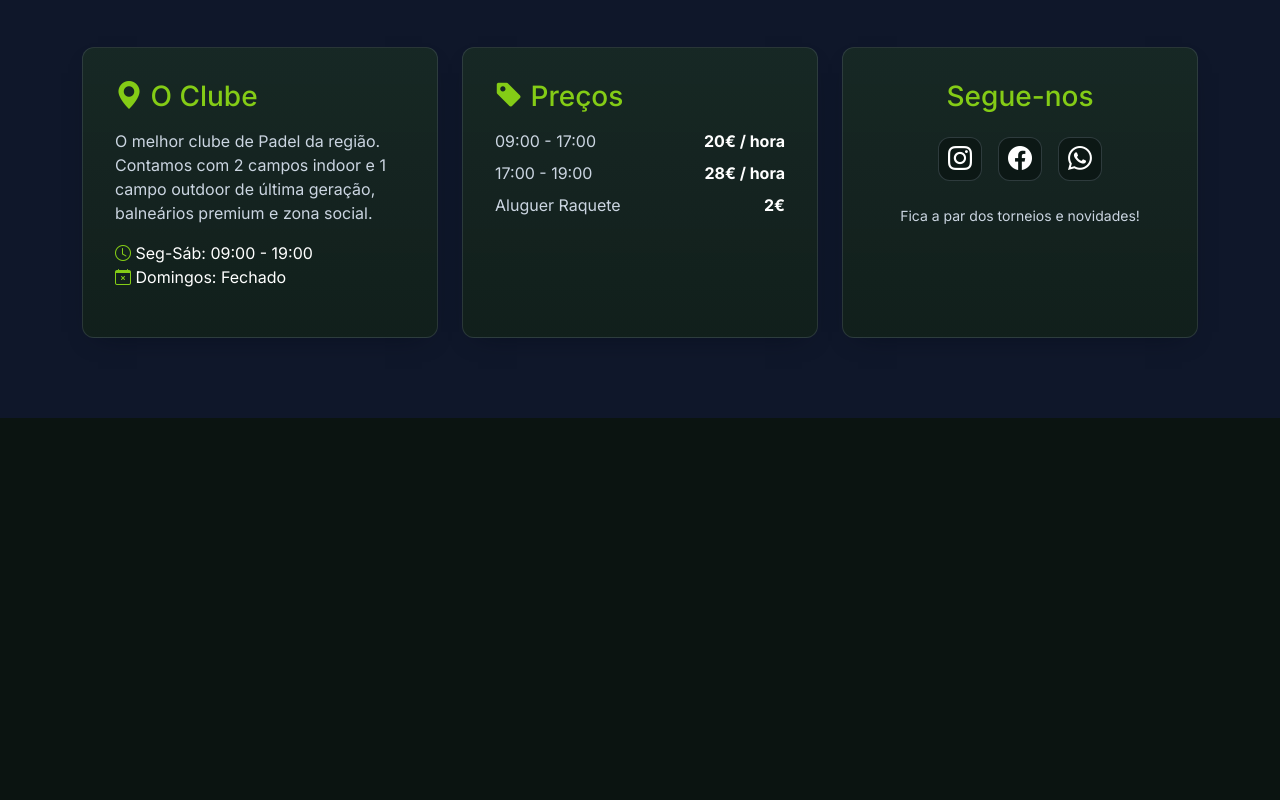
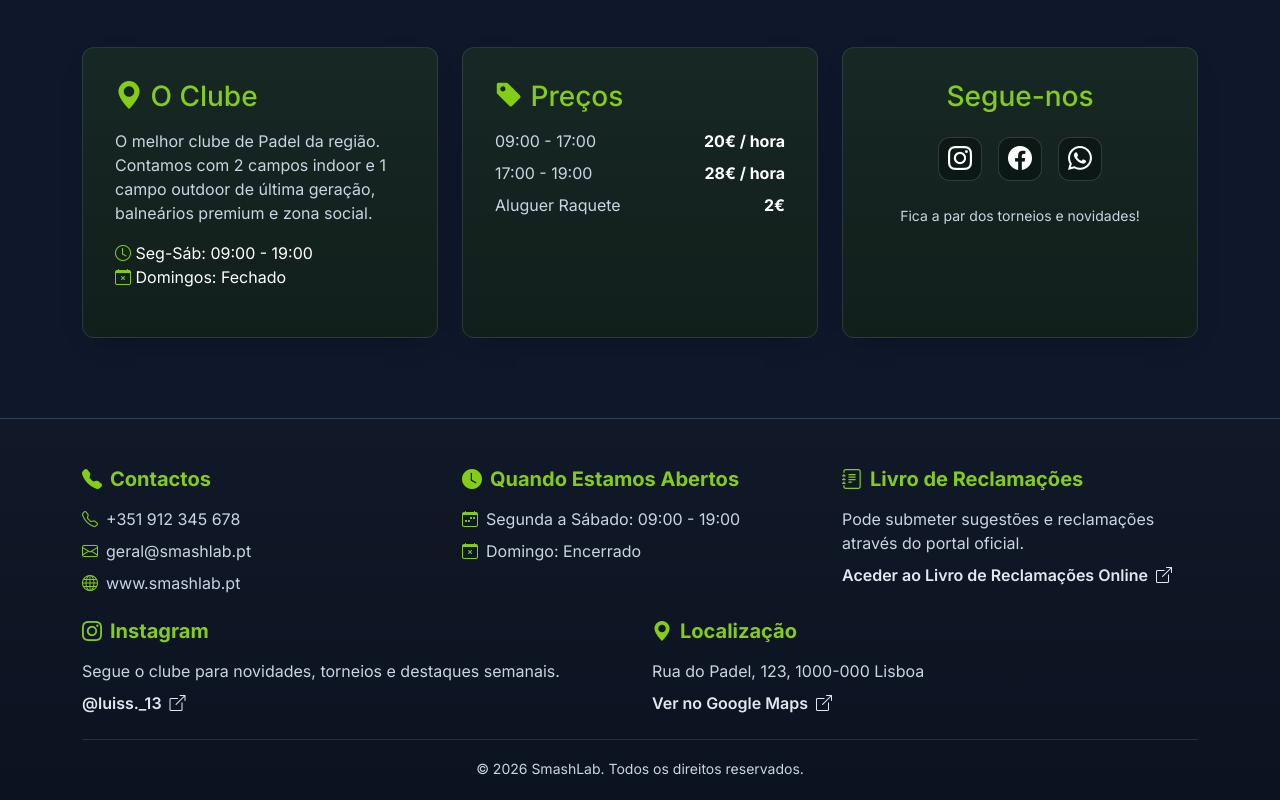
Before and after one commit to Close0099/Pap, a plain HTML site: page index.html in a window 1280 px wide. Shown: the part 1754-2554 px from the top of the page. Before the commit the page ends 2172 px from the top, so only its background shows below. Drawn offline with nearby package versions, Linux system fonts and the light colour scheme.

Commit message:
feat: adiciona footer com contactos e informacoes do clube

```diff
--- a/css/style.css
+++ b/css/style.css
@@ -349,6 +349,42 @@ body {
     transform: scale(1.1);
 }
 
+/* Homepage Footer */
+.site-footer {
+    background: linear-gradient(180deg, #111827 0%, #0b1220 100%);
+    border-top: 1px solid #334155;
+    padding: 3rem 0 1.25rem;
+}
+
+.site-footer h5 {
+    font-weight: 700;
+}
+
+.site-footer p {
+    color: #cbd5e1;
+}
+
+.footer-link {
+    color: #e2e8f0;
+    text-decoration: none;
+    font-weight: 600;
+    transition: color 0.25s ease;
+}
+
+.footer-link:hover {
+    color: var(--padel-green);
+}
+
+.footer-bottom {
+    border-top: 1px solid rgba(148, 163, 184, 0.2);
+}
+
+@media (max-width: 768px) {
+    .site-footer {
+        padding-top: 2.2rem;
+    }
+}
+
 /* Animations */
 .scroll-anim {
     opacity: 0;
--- a/index.html
+++ b/index.html
@@ -270,6 +270,53 @@
         </div>
     </section>
 
+    <footer class="site-footer text-white">
+        <div class="container">
+            <div class="row g-4">
+                <div class="col-md-6 col-lg-4">
+                    <h5 class="text-padel mb-3"><i class="bi bi-telephone-fill me-2"></i>Contactos</h5>
+                    <p class="mb-2"><i class="bi bi-telephone me-2 text-padel"></i>+351 912 345 678</p>
+                    <p class="mb-2"><i class="bi bi-envelope me-2 text-padel"></i>geral@smashlab.pt</p>
+                    <p class="mb-0"><i class="bi bi-globe me-2 text-padel"></i>www.smashlab.pt</p>
+                </div>
+
+                <div class="col-md-6 col-lg-4">
+                    <h5 class="text-padel mb-3"><i class="bi bi-clock-fill me-2"></i>Quando Estamos Abertos</h5>
+                    <p class="mb-2"><i class="bi bi-calendar-week me-2 text-padel"></i>Segunda a Sábado: 09:00 - 19:00</p>
+                    <p class="mb-0"><i class="bi bi-calendar-x me-2 text-padel"></i>Domingo: Encerrado</p>
+                </div>
+
+                <div class="col-md-6 col-lg-4">
+                    <h5 class="text-padel mb-3"><i class="bi bi-journal-text me-2"></i>Livro de Reclamações</h5>
+                    <p class="mb-2">Pode submeter sugestões e reclamações através do portal oficial.</p>
+                    <a href="https://www.livroreclamacoes.pt/Inicio/" target="_blank" rel="noopener noreferrer" class="footer-link">
+                        Aceder ao Livro de Reclamações Online <i class="bi bi-box-arrow-up-right ms-1"></i>
+                    </a>
+                </div>
+
+                <div class="col-md-6 col-lg-6">
+                    <h5 class="text-padel mb-3"><i class="bi bi-instagram me-2"></i>Instagram</h5>
+                    <p class="mb-2">Segue o clube para novidades, torneios e destaques semanais.</p>
+                    <a href="https://www.instagram.com/luiss._13/" target="_blank" rel="noopener noreferrer" class="footer-link">
+                        @luiss._13 <i class="bi bi-box-arrow-up-right ms-1"></i>
+                    </a>
+                </div>
+
+                <div class="col-md-6 col-lg-6">
+                    <h5 class="text-padel mb-3"><i class="bi bi-geo-alt-fill me-2"></i>Localização</h5>
+                    <p class="mb-2">Rua do Padel, 123, 1000-000 Lisboa</p>
+                    <a href="https://maps.google.com/?q=Rua+do+Padel+123+Lisboa" target="_blank" rel="noopener noreferrer" class="footer-link">
+                        Ver no Google Maps <i class="bi bi-box-arrow-up-right ms-1"></i>
+                    </a>
+                </div>
+            </div>
+
+            <div class="footer-bottom text-center mt-4 pt-3">
+                <small class="text-secondary">&copy; 2026 SmashLab. Todos os direitos reservados.</small>
+            </div>
+        </div>
+    </footer>
+
     <!-- Bootstrap JS -->
     <script src="https://cdn.jsdelivr.net/npm/bootstrap@5.3.2/dist/js/bootstrap.bundle.min.js"></script>
 
```
